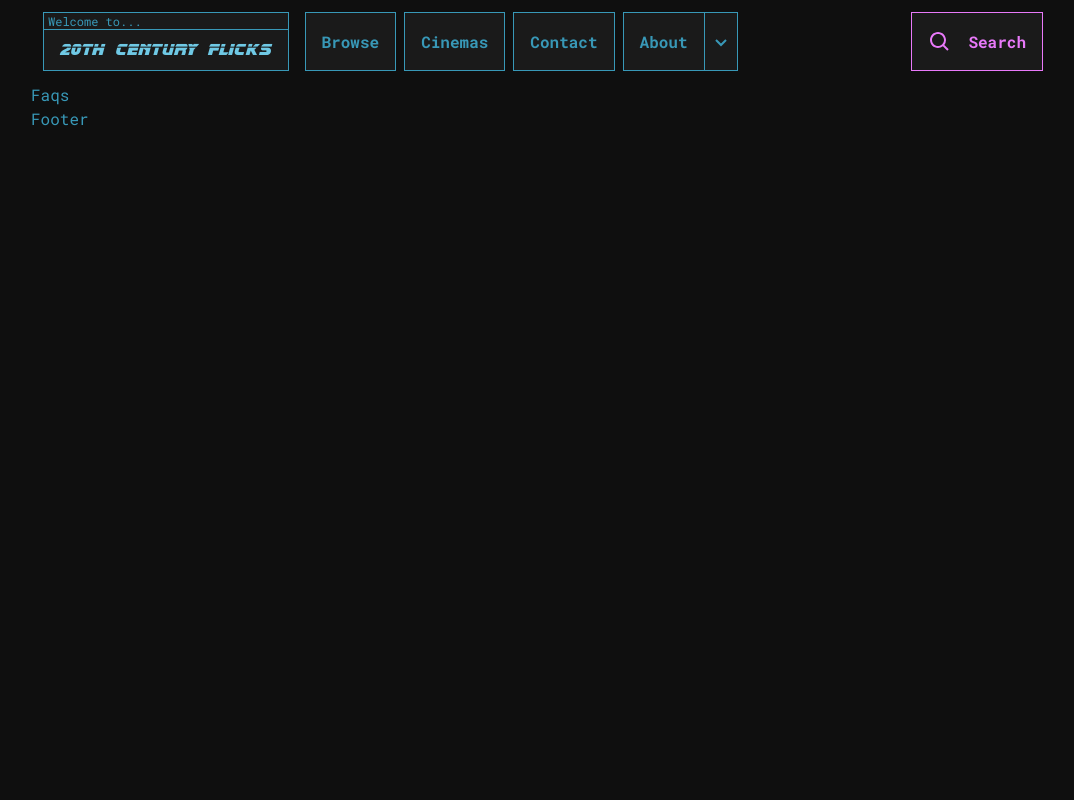
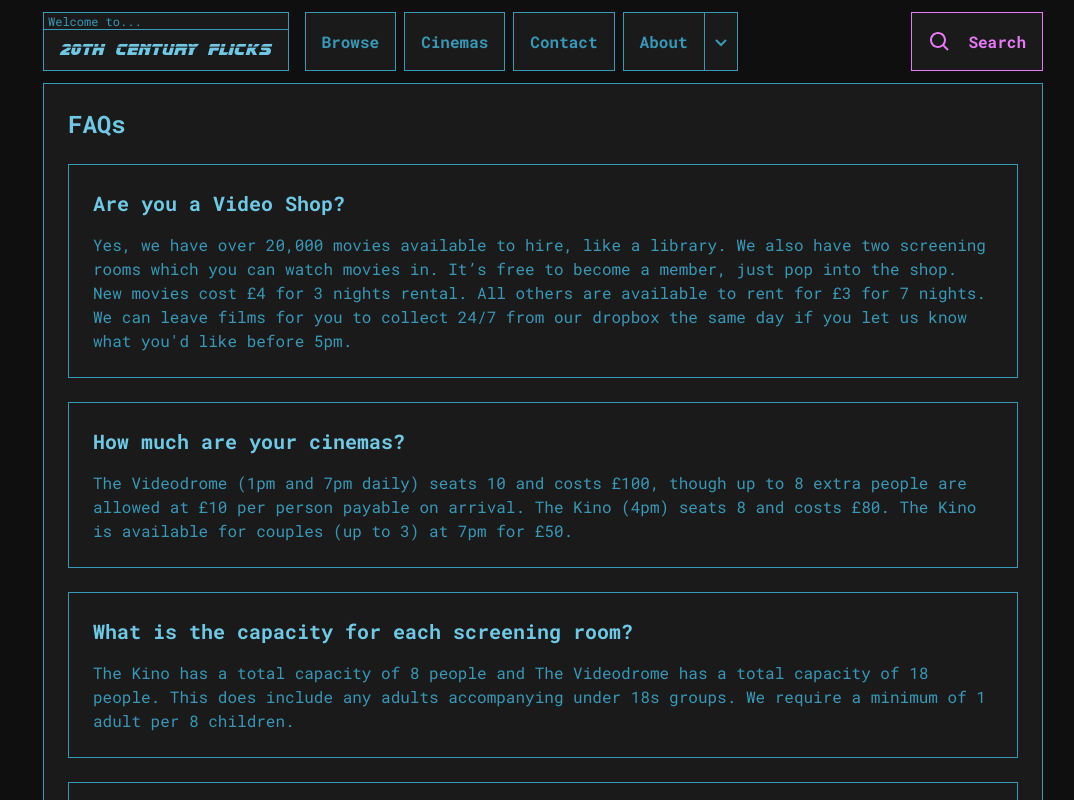
Before and after one commit to alec-hamilton/flicks-frontend, a Next.js app: page /about/faqs in a window 1280 px wide. Shown: the top 800 px of the page, without its empty margins (97-1171 px from the left). Built offline with nearby package versions, Linux system fonts and the light colour scheme.

Commit message:
feat: faqs added (no links) (#7)

```diff
--- a/constants/globalConstants.ts
+++ b/constants/globalConstants.ts
@@ -79,6 +79,52 @@ const globalConstants = {
       button: "Book the videodrome",
     },
   },
+  faqs: [
+    {
+      question: "Are you a Video Shop?",
+      answer:
+        "Yes, we have over 20,000 movies available to hire, like a library. We also have two screening rooms which you can watch movies in. It’s free to become a member, just pop into the shop. New movies cost £4 for 3 nights rental. All others are available to rent for £3 for 7 nights. We can leave films for you to collect 24/7 from our dropbox the same day if you let us know what you'd like before 5pm.",
+    },
+    {
+      question: "How much are your cinemas?",
+      answer:
+        "The Videodrome (1pm and 7pm daily) seats 10 and costs £100, though up to 8 extra people are allowed at £10 per person payable on arrival. The Kino (4pm) seats 8 and costs £80. The Kino is available for couples (up to 3) at 7pm for £50.",
+    },
+    {
+      question: "What is the capacity for each screening room?",
+      answer:
+        "The Kino has a total capacity of 8 people and The Videodrome has a total capacity of 18 people. This does include any adults accompanying under 18s groups. We require a minimum of 1 adult per 8 children.",
+    },
+    {
+      question: "Do you do kids parties?",
+      answer:
+        "Our screening rooms can be hired for under 18s, but please see our Guidelines below. They must be accompanied by at least one responsible adult. Normal age restrictions for movies apply. We encourage the use of the Videodrome. It has enough space for buggies, party bags and gifts. Unfortunately, we do not allow candles, confetti or party poppers in the shop. Please see our guidelines at the bottom of the page.",
+    },
+    {
+      question: "Can we bring food and drink?",
+      answer:
+        "We sell popcorn, crisps, chocolate, fizzy drinks, tea and coffee. You are welcome to bring in other refreshments.",
+    },
+    {
+      question: "What’s the Cancellation Policy?",
+      answer:
+        "We can reschedule your screening free of charge for up to 1 year from time of booking, so long as we receive a minimum of 48 hours notice. If you wish to cancel later than 48 hours before your scheduled booking we keep 50% of the fee paid. The remaining 50% can be put towards future bookings. A no-show will result in the full loss of your booking fee. All cancellations and re-bookings must be processed in person or by phone.",
+    },
+    {
+      question: "Do you do a newsletter?",
+      answer: "We're working on it!",
+    },
+    {
+      question: "Do you offer a postal service?",
+      answer:
+        "Yes, it costs £12 for 3 movies. You can set it up by visiting the shop, over the phone or from the website.",
+    },
+    {
+      question: "Do you buy and sell VHS?",
+      answer:
+        "No, but we do have 3000 VHS. They are available to hire at the same rates as the DVDs and Blurays.",
+    },
+  ],
 };
 
 export default globalConstants;
--- a/pages/about/faqs.tsx
+++ b/pages/about/faqs.tsx
@@ -1,5 +1,24 @@
+import PageContentWrapper from "../components/surfaces/PageContentWrapper";
+import globalConstants from "@/constants/globalConstants";
+
+const { faqs } = globalConstants;
+
 const Faqs = () => {
-  return <p>Faqs</p>;
+  return (
+    <PageContentWrapper>
+      <h1>FAQs</h1>
+      <div className="flex flex-col mt-6 gap-4 md:gap-6">
+        {faqs.map((faq, index) => {
+          return (
+            <section key={index} className="border border-primary p-4 md:p-6">
+              <h2>{faq.question}</h2>
+              <p className="mt-4">{faq.answer}</p>
+            </section>
+          );
+        })}
+      </div>
+    </PageContentWrapper>
+  );
 };
 
 export default Faqs;
--- a/pages/components/Layout/Navbar/navbarConstants.ts
+++ b/pages/components/Layout/Navbar/navbarConstants.ts
@@ -7,7 +7,7 @@ const navbarConstants = {
   aboutLinks: [
     { title: "The shop", url: "/about/the-shop" },
     { title: "Rent by post", url: "/about/rent-by-post" },
-    { title: "Faqs", url: "/about/faqs" },
+    { title: "FAQs", url: "/about/faqs" },
   ],
 };
 
--- a/pages/components/surfaces/PageContentHeader.tsx
+++ b/pages/components/surfaces/PageContentHeader.tsx
@@ -16,7 +16,7 @@ const PageContentHeader = ({
   children,
 }: PageContentHeaderProps) => {
   return (
-    <section>
+    <header>
       <h1>{title}</h1>
       <div className="flex flex-col my-4 md:my-6 sm:flex-row sm:gap-6">
         <div className="flex flex-col sm:py-2">
@@ -28,7 +28,7 @@ const PageContentHeader = ({
         </div>
         {children}
       </div>
-    </section>
+    </header>
   );
 };
 
```
Also changed, not shown: pages/api/hello.ts (+4 -4 lines).
